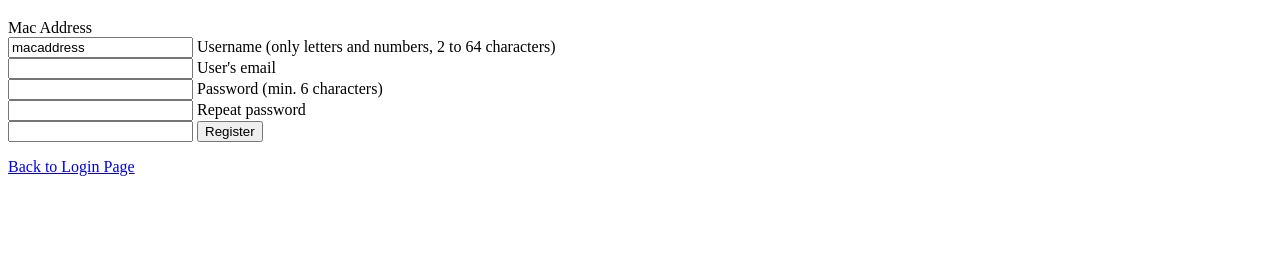
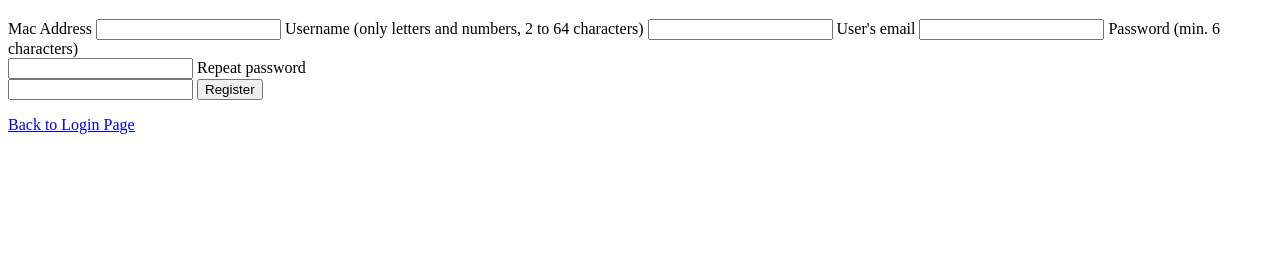
Before and after one commit to hevnsnt/BBB, a PHP site: page /register in a window 1280 px wide. Shown: the part 43-300 px from the top of the page. Run offline with PHP 8.4, Linux system fonts and the light colour scheme; data that the repository does not hold is empty.

Commit message:
syntax issues

```diff
--- a/html/views/register.php
+++ b/html/views/register.php
@@ -16,7 +16,6 @@ if (isset($registration)) {
 
 
 $macaddress = returnmacAddress();
-echo $macaddress
 ?>
 
 
@@ -24,14 +23,14 @@ echo $macaddress
 <form method="post" action="register.php" name="registerform">
 
     <!-- the user name input field uses a HTML5 pattern check -->
-    <label for="login_input_macaddress">Mac Address</label><br>
-    <input id="login_input_macaddress" class="login_input" type="text" pattern="[a-zA-Z0-9]{2,64}" value=macaddress name="macaddress" required />
+    <label for="login_input_macaddress">Mac Address</label>
+    <input id="login_input_macaddress" class="login_input" type="text" pattern="[a-zA-Z0-9]{2,64}" value="<?php echo $macaddress; ?>" name="macaddress" required />
 
-    <label for="login_input_username">Username (only letters and numbers, 2 to 64 characters)</label><br>
+    <label for="login_input_username">Username (only letters and numbers, 2 to 64 characters)</label>
     <input id="login_input_username" class="login_input" type="text" pattern="[a-zA-Z0-9]{2,64}" name="user_name" required />
 
     <!-- the email input field uses a HTML5 email type check -->
-    <label for="login_input_email">User's email</label><br>
+    <label for="login_input_email">User's email</label>
     <input id="login_input_email" class="login_input" type="email" name="user_email" required />
 
     <label for="login_input_password_new">Password (min. 6 characters)</label><br>
```
